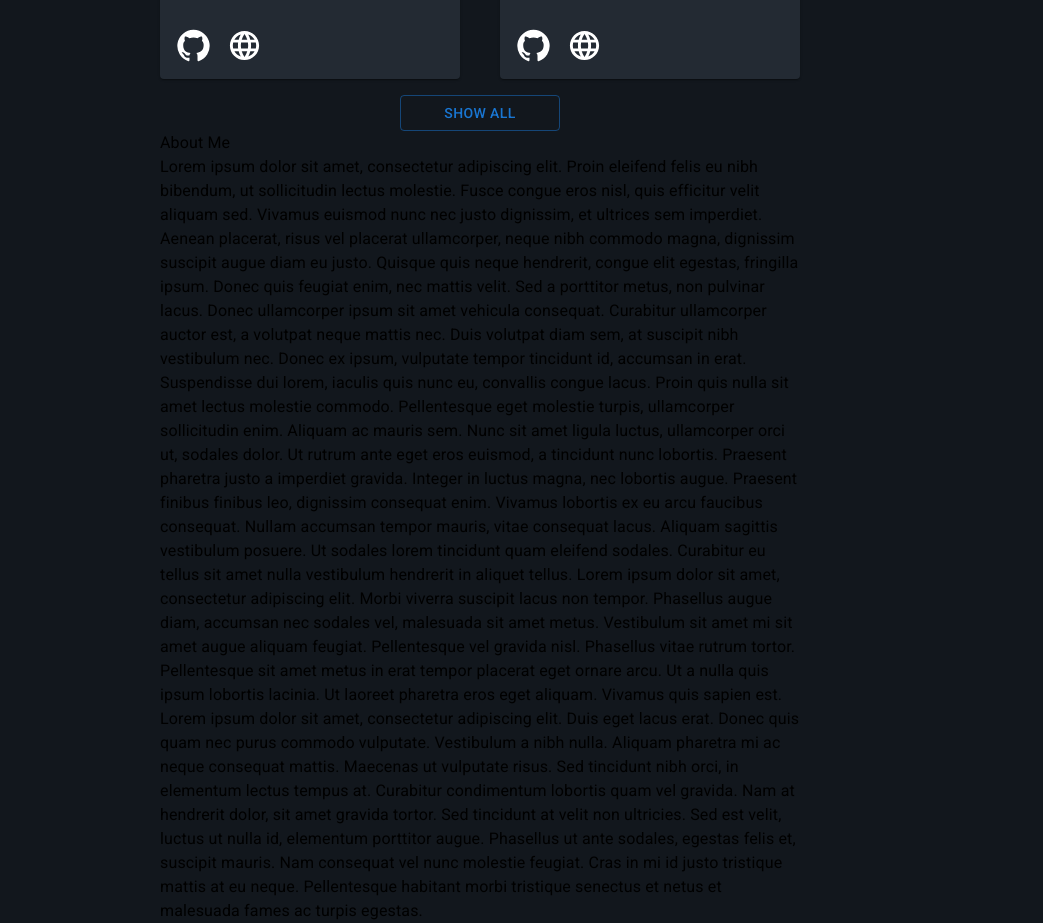
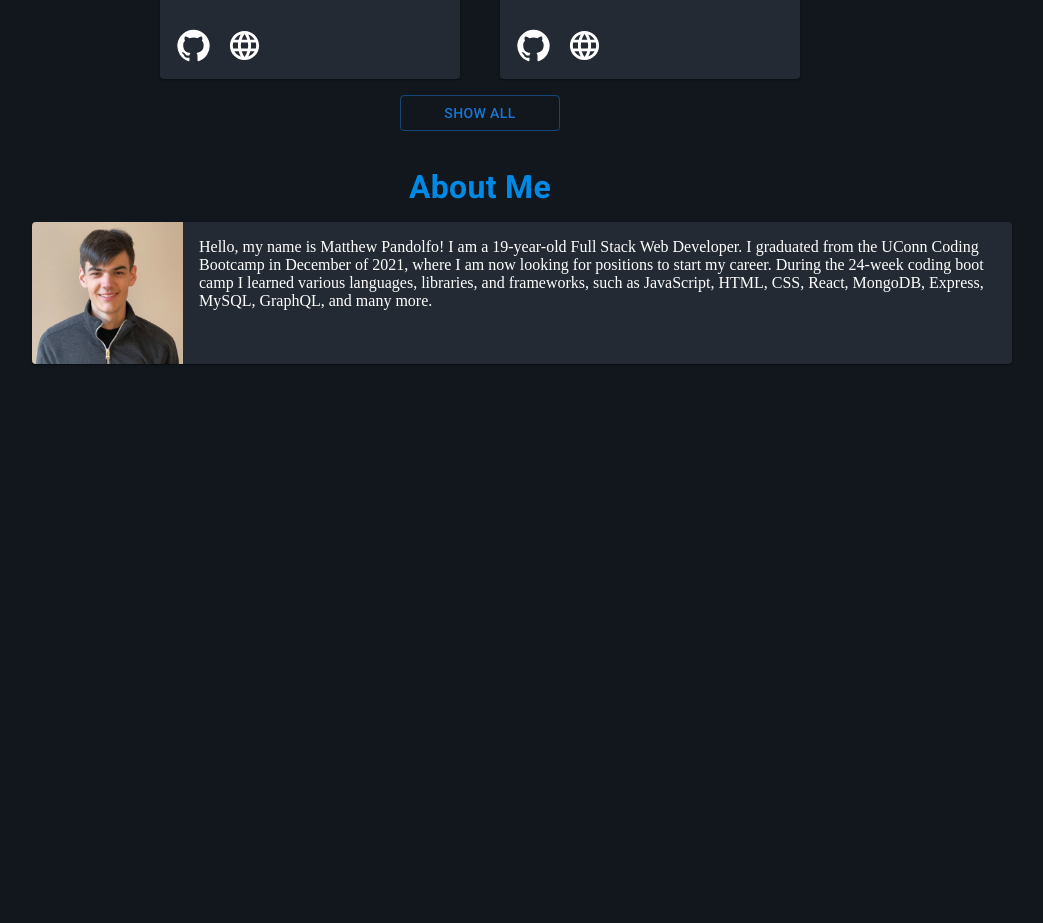
Before and after one commit to PandolfoM/pandolfom, a React (Create React App) app: page / in a window 1280 px wide. Shown: the part 1160-2083 px from the top of the page, without its empty margins (160-1203 px from the left). After the commit the page ends 1556 px from the top, so only its background shows below. Built offline with nearby package versions, Linux system fonts and the light colour scheme; what react-swipeable-views-utils would draw is missing.

Commit message:
about me section

```diff
--- a/src/components/About/index.js
+++ b/src/components/About/index.js
@@ -1,51 +1,71 @@
-import { Box, Typography } from "@mui/material";
 import React from "react";
+import {
+  Box,
+  Card,
+  Typography,
+  CardContent,
+  CardMedia,
+  IconButton,
+  Grid,
+} from "@mui/material";
+import { useTheme } from "@mui/material/styles";
+import pic from "../../assets/me.png";
 
 function About() {
   return (
-    <Box id="about" sx={{ width: "50%", margin: "auto" }}>
-      <Typography component={"h3"}>About Me</Typography>
-      <Typography component="p">
-        Lorem ipsum dolor sit amet, consectetur adipiscing elit. Proin eleifend
-        felis eu nibh bibendum, ut sollicitudin lectus molestie. Fusce congue
-        eros nisl, quis efficitur velit aliquam sed. Vivamus euismod nunc nec
-        justo dignissim, et ultrices sem imperdiet. Aenean placerat, risus vel
-        placerat ullamcorper, neque nibh commodo magna, dignissim suscipit augue
-        diam eu justo. Quisque quis neque hendrerit, congue elit egestas,
-        fringilla ipsum. Donec quis feugiat enim, nec mattis velit. Sed a
-        porttitor metus, non pulvinar lacus. Donec ullamcorper ipsum sit amet
-        vehicula consequat. Curabitur ullamcorper auctor est, a volutpat neque
-        mattis nec. Duis volutpat diam sem, at suscipit nibh vestibulum nec.
-        Donec ex ipsum, vulputate tempor tincidunt id, accumsan in erat.
-        Suspendisse dui lorem, iaculis quis nunc eu, convallis congue lacus.
-        Proin quis nulla sit amet lectus molestie commodo. Pellentesque eget
-        molestie turpis, ullamcorper sollicitudin enim. Aliquam ac mauris sem.
-        Nunc sit amet ligula luctus, ullamcorper orci ut, sodales dolor. Ut
-        rutrum ante eget eros euismod, a tincidunt nunc lobortis. Praesent
-        pharetra justo a imperdiet gravida. Integer in luctus magna, nec
-        lobortis augue. Praesent finibus finibus leo, dignissim consequat enim.
-        Vivamus lobortis ex eu arcu faucibus consequat. Nullam accumsan tempor
-        mauris, vitae consequat lacus. Aliquam sagittis vestibulum posuere. Ut
-        sodales lorem tincidunt quam eleifend sodales. Curabitur eu tellus sit
-        amet nulla vestibulum hendrerit in aliquet tellus. Lorem ipsum dolor sit
-        amet, consectetur adipiscing elit. Morbi viverra suscipit lacus non
-        tempor. Phasellus augue diam, accumsan nec sodales vel, malesuada sit
-        amet metus. Vestibulum sit amet mi sit amet augue aliquam feugiat.
-        Pellentesque vel gravida nisl. Phasellus vitae rutrum tortor.
-        Pellentesque sit amet metus in erat tempor placerat eget ornare arcu. Ut
-        a nulla quis ipsum lobortis lacinia. Ut laoreet pharetra eros eget
-        aliquam. Vivamus quis sapien est. Lorem ipsum dolor sit amet,
-        consectetur adipiscing elit. Duis eget lacus erat. Donec quis quam nec
-        purus commodo vulputate. Vestibulum a nibh nulla. Aliquam pharetra mi ac
-        neque consequat mattis. Maecenas ut vulputate risus. Sed tincidunt nibh
-        orci, in elementum lectus tempus at. Curabitur condimentum lobortis quam
-        vel gravida. Nam at hendrerit dolor, sit amet gravida tortor. Sed
-        tincidunt at velit non ultricies. Sed est velit, luctus ut nulla id,
-        elementum porttitor augue. Phasellus ut ante sodales, egestas felis et,
-        suscipit mauris. Nam consequat vel nunc molestie feugiat. Cras in mi id
-        justo tristique mattis at eu neque. Pellentesque habitant morbi
-        tristique senectus et netus et malesuada fames ac turpis egestas.
+    <Box id="about" sx={{ width: "70%", margin: "auto", marginBottom: "2em" }}>
+      <Typography
+        gutterBottom
+        component="h3"
+        sx={{
+          display: "flex",
+          justifyContent: "center",
+          alignItems: "center",
+          color: "var(--secondary-color)",
+          fontSize: "2rem",
+          fontWeight: "bold",
+        }}>
+        About Me
       </Typography>
+      {/* <Grid
+        container
+        spacing={5}
+        direction={"row"}
+        justifyContent="center"
+        marginBottom="16px">
+        <Grid item> */}
+          <Card
+            sx={{
+              display: "flex",
+              justifyContent: "center",
+              margin: "auto",
+              flexDirection: "row-reverse",
+              background: "var(--card-color)",
+              color: "white",
+              width: 980
+            }}>
+            <Box sx={{ display: "flex" }}>
+              <CardContent>
+                <Typography component={"div"} variant="p">
+                  Hello, my name is Matthew Pandolfo! I am a 19-year-old Full
+                  Stack Web Developer. I graduated from the UConn Coding
+                  Bootcamp in December of 2021, where I am now looking for
+                  positions to start my career. During the 24-week coding boot
+                  camp I learned various languages, libraries, and frameworks,
+                  such as JavaScript, HTML, CSS, React, MongoDB, Express, MySQL,
+                  GraphQL, and many more.
+                </Typography>
+              </CardContent>
+            </Box>
+            <CardMedia
+              component={"img"}
+              image={pic}
+              alt="Matthew Pandolfo"
+              sx={{ width: 151 }}
+            />
+          </Card>
+        {/* </Grid>
+      </Grid> */}
     </Box>
   );
 }
--- a/src/components/Work/index.js
+++ b/src/components/Work/index.js
@@ -102,7 +102,7 @@ function Work() {
   return (
     <>
       {!Mobile ? (
-        <Box id="work" sx={{ width: "70%", margin: "auto" }}>
+        <Box id="work" sx={{ width: "70%", margin: "auto", marginBottom: "2em" }}>
           <Typography
             gutterBottom
             component="h3"
```
